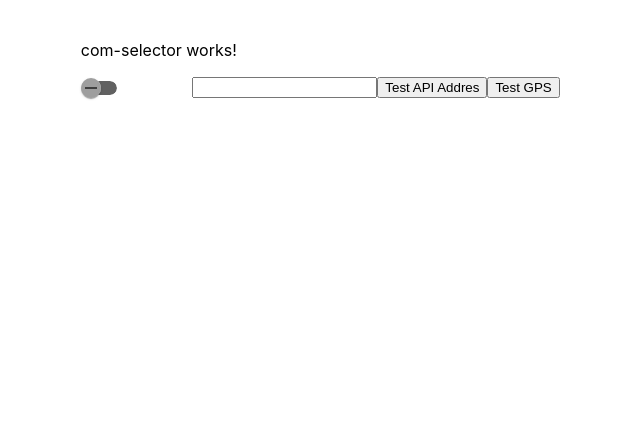
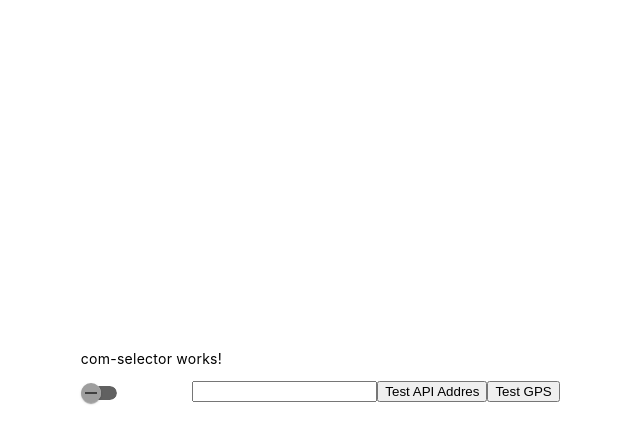
Before and after one commit to raphaellaaz/ng_webapp_openmeteo, an Angular app: page / in a window 1280 px wide. Shown: the top 444 px of the page, without its empty margins (246-886 px from the left). Built offline with nearby package versions, Linux system fonts and the light colour scheme.

Commit message:
Cambios Menores

```diff
--- a/src/index.html
+++ b/src/index.html
@@ -6,8 +6,10 @@
   <base href="/">
   <meta name="viewport" content="width=device-width, initial-scale=1">
   <link rel="icon" type="image/x-icon" href="favicon.ico">
+  <link href="https://fonts.googleapis.com/css2?family=Roboto:wght@300;400;500&display=swap" rel="stylesheet">
+  <link href="https://fonts.googleapis.com/icon?family=Material+Icons" rel="stylesheet">
 </head>
-<body>
+<body class="mat-typography">
   <app-root></app-root>
 </body>
 </html>
--- a/src/styles.scss
+++ b/src/styles.scss
@@ -1 +1,4 @@
 /* You can add global styles to this file, and also import other style files */
+
+html, body { height: 100%; }
+body { margin: 0; font-family: Roboto, "Helvetica Neue", sans-serif; }
```
